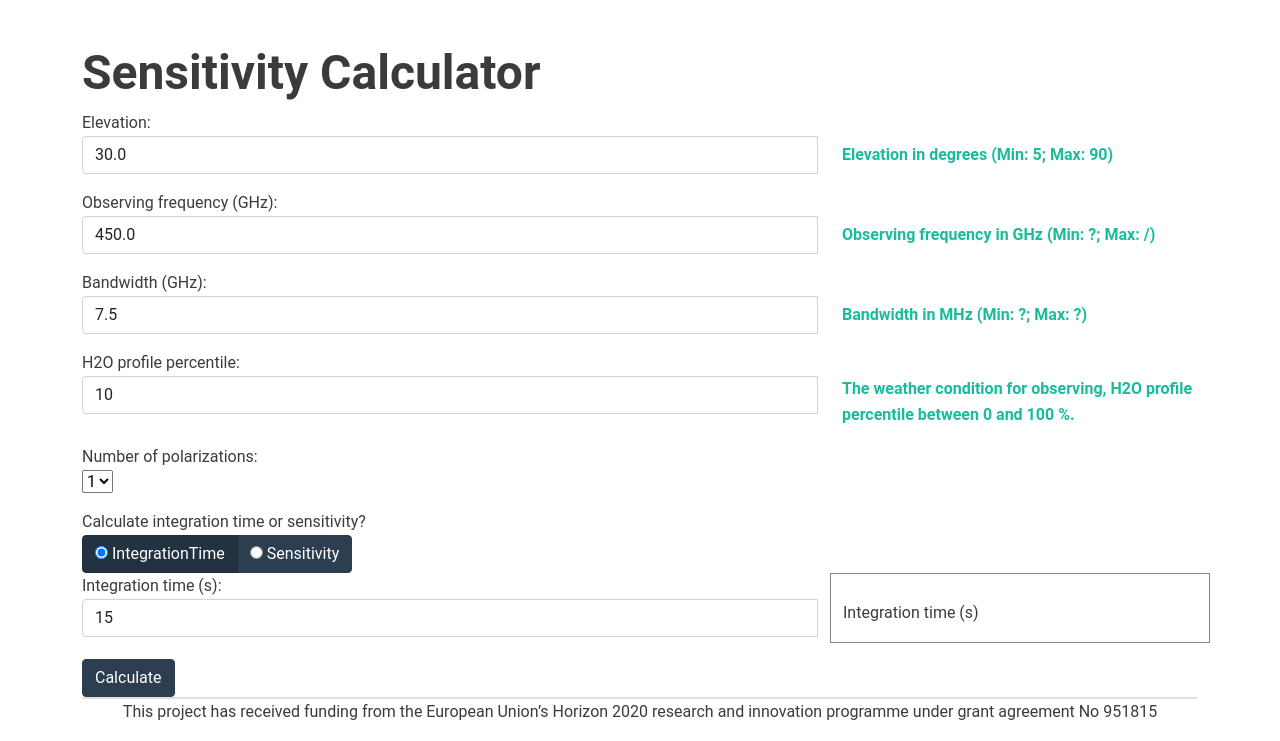
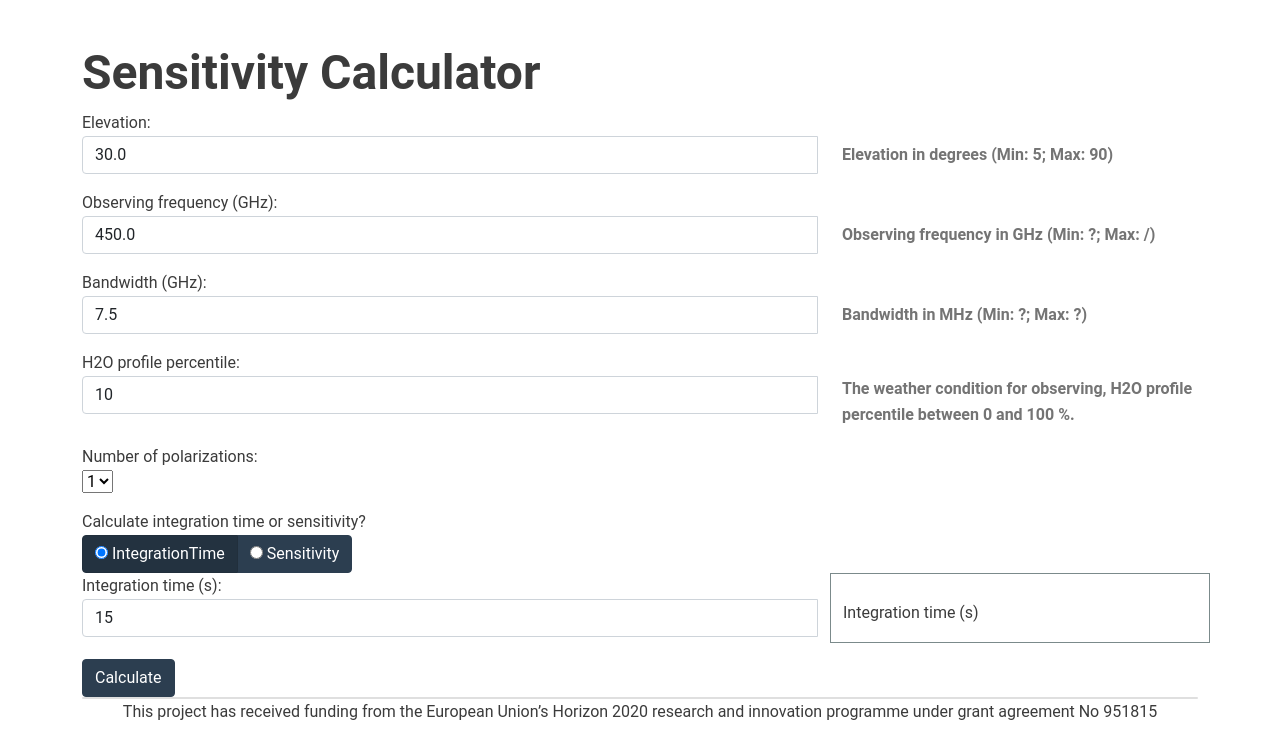
Before and after one commit to ukatc/AtLAST_sensitivity_calculator, a Flask app: page / in a window 1280 px wide. Shown: the part 244-985 px from the top of the page. Run offline with Flask 2, Linux system fonts and the light colour scheme; some libraries are stand-ins or nearby versions; some web fonts are replaced.

Commit message:
changed notes text to grey to avoid confusion

```diff
--- a/static/css/atlast.css
+++ b/static/css/atlast.css
@@ -23,7 +23,7 @@
 /* stuff added by Jo */
 .notes {
   font-weight: 600;
-  color: #18bc9c;
+  color: #747474;
 }
 
 
```
